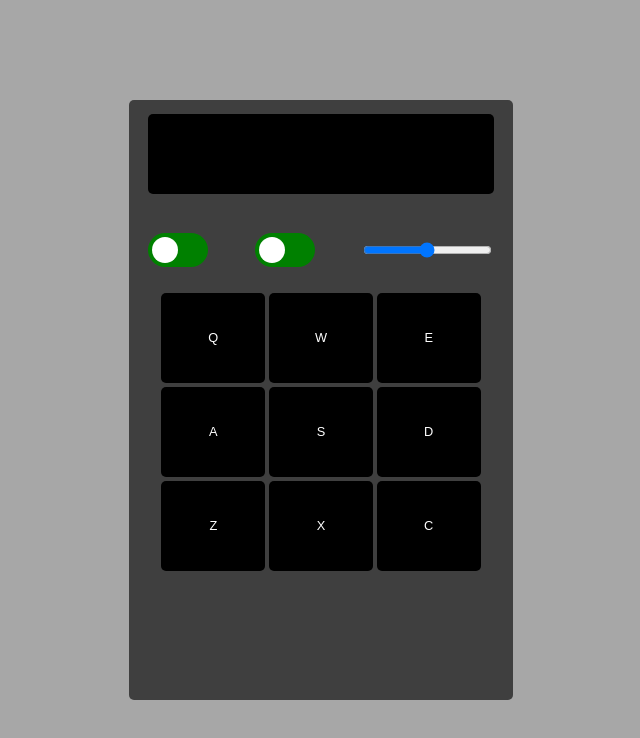
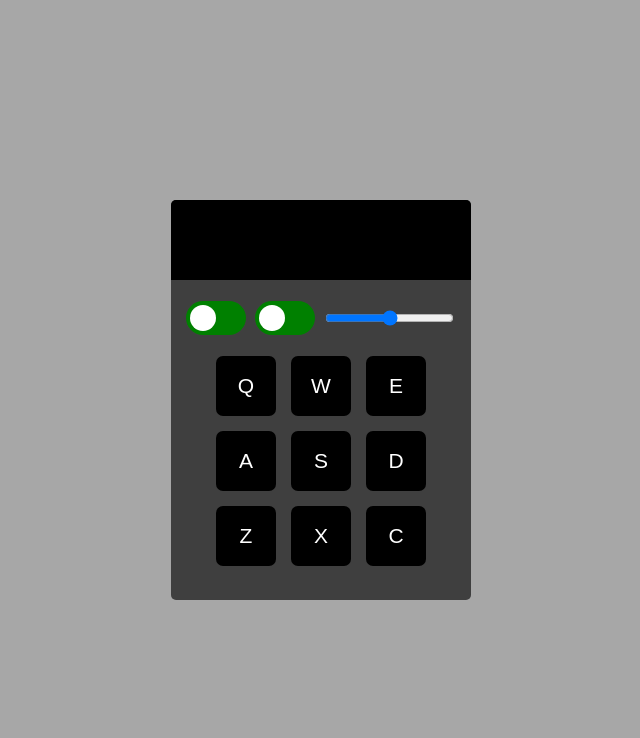
Before and after one commit to Ignaherrero/fcc-drum-machine, a React (Create React App) app: page / in a window 1280 px wide. Shown: the top 738 px of the page, without its empty margins (319-959 px from the left). Built offline with nearby package versions, Linux system fonts and the light colour scheme.

Commit message:
Refactor App.css

```diff
--- a/src/App.css
+++ b/src/App.css
@@ -1,60 +1,75 @@
-#root {
+:root {
+  font-size: 14px;
+  -webkit-user-select: none;
+  -ms-user-select: none;
+  user-select: none;
+}
+
+ul {
+  list-style-type: none;
+  margin: 0;
+  padding: 0;
+}
+
+body {
+  margin: 0;
+  background-color: #a7a7a7;
+  font-family: "Lato", sans-serif;
   display: flex;
   justify-content: center;
   align-items: center;
   height: 100vh;
 }
-body {
-  background-color: #a7a7a7;
-  font-family: "Lato", sans-serif;
-}
-#container {
+
+.container {
   background-color: #3f3f3f;
-  height: 75vh;
-  width: 30vw;
-  border: none;
+  height: 400px;
+  width: 300px;
   border-radius: 5px;
 }
-#drum-machine {
+
+.display {
+  display: block;
+  text-align: center;
+  line-height: 80px;
+  height: 80px;
+  color: white;
+  background-color: black;
+  border-radius: 5px 5px 0px 0px;
+}
+
+.panel {
   display: flex;
-  flex-direction: column;
+  justify-content: space-between;
+  width: 90%;
+  margin: 1.5em auto;
 }
-#display {
-  height: 5em;
-  width: 90%;
+
+.grid-container {
+  display: grid;
+  grid-template-columns: repeat(3, 60px);
+  grid-template-rows: repeat(3, 60px);
+  gap: 15px;
+  justify-content: center;
+  align-items: stretch;
+}
+
+.drum-pad {
+  margin: auto;
+  width: 250px;
+}
+
+.pad {
+  padding: 0;
+  margin: 0;
+  display: block;
+  color: white;
+  font-size: 1.5rem;
   background-color: black;
-  color: white;
-  vertical-align: middle;
+  height: 100%;
+  width: 100%;
   border-style: none;
-  border-radius: 5px;
-  margin: 0.9rem auto;
-}
-span {
-  display: flex;
-  align-items: center;
-  justify-content: center;
-}
-#panel {
- display: flex;
- justify-content: space-between;
- width: 90%;
- margin:1.5em auto;
-}
-#drum-pad {
-  margin:auto;
-  width:90%;
-}
-ul{
-  display:flex;
-  flex-flow: row wrap;
-  justify-content: center;
-  list-style-type: none;
-  margin:0;
-  padding:0;
-}
-li{
-  width: calc(90% / 3);
-  margin: 2px;
+  border-radius: .5rem;
 }
 
 .switch {
@@ -94,18 +109,19 @@ li{
   transition: 0.4s;
 }
 
-input:checked + .slider {
+input:checked+.slider {
   background-color: red;
 }
-input:checked + .sound {
+
+input:checked+.sound {
   background-color: green;
 }
 
-input:focus + .slider {
+input:focus+.slider {
   box-shadow: 0 0 1px #2196f3;
 }
 
-input:checked + .slider:before {
+input:checked+.slider:before {
   -webkit-transform: translateX(26px);
   -ms-transform: translateX(26px);
   transform: translateX(26px);
--- a/src/App.js
+++ b/src/App.js
@@ -3,8 +3,9 @@ import './App.css';
 import Pad from './Components/Pad';
 import Display from "./Components/Display";
 import ControlPanel from "./Components/ControlPanel";
+
 // sonidos:
-const bankOne = [{
+const BANKONE = [{
   keyCode: 81,
   keyTrigger: 'Q',
   id: 'Heater-1',
@@ -52,7 +53,7 @@ const bankOne = [{
 },
 ];
 //Estos son diferentes sonidos:
-const bankTwo = [{
+const BANKTWO = [{
   keyCode: 81,
   keyTrigger: 'Q',
   id: 'Chord-1',
@@ -105,7 +106,7 @@ class App extends React.Component {
       volume: 0.50,
       power: true,
       id: "",
-      choseSound: "BankOne",
+      choseSound: "BANKONE",
       display: ""
     };
     this.handleKeyPress = this.handleKeyPress.bind(this);
@@ -137,8 +138,8 @@ class App extends React.Component {
   switchSound() {
     if (this.state.power) {
       this.setState(state => ({
-        choseSound: state.choseSound === "BankOne" ? "BankTwo" : "BankOne",
-        display: state.choseSound === "BankOne" ? "BankTwo" : "BankOne"
+        choseSound: state.choseSound === "BANKONE" ? "BANKTWO" : "BANKONE",
+        display: state.choseSound === "BANKONE" ? "BANKTWO" : "BANKONE"
       }))
       setTimeout(() => this.setState({
         display: String.fromCharCode(160)
@@ -148,13 +149,13 @@ class App extends React.Component {
 
   handleClick(downKeyTrigger) {
     let key;
-    key = bankOne.find(({ keyTrigger }) => keyTrigger === downKeyTrigger);
+    key = BANKONE.find(({ keyTrigger }) => keyTrigger === downKeyTrigger);
     this.playSound(key.keyTrigger);
   }
 
   handleKeyPress(e) {
     let key;
-    key = bankOne.find(({ keyCode }) => keyCode === e.keyCode);
+    key = BANKONE.find(({ keyCode }) => keyCode === e.keyCode);
     if (typeof key !== 'undefined') {
       this.playSound(key.keyTrigger);
     }
@@ -166,9 +167,7 @@ class App extends React.Component {
       sound.volume = this.state.volume;
       sound.currentTime = 0;
       sound.play();
-      const { id } = this.state.choseSound === "BankOne" ? bankOne.find(({ keyTrigger }) => keyTrigger === sound.id)
-      :
-      bankTwo.find(({ keyTrigger }) => keyTrigger === sound.id);
+      const { id } = this.state.choseSound === "BANKONE" ? BANKONE.find(({ keyTrigger }) => keyTrigger === sound.id) : BANKTWO.find(({ keyTrigger }) => keyTrigger === sound.id);
       this.setState({
         display: id
       })
@@ -182,17 +181,13 @@ class App extends React.Component {
   }
   render() {
     return (
-      <div id="container">
+      <div id="container" className="container">
         <div id="drum-machine">
           <Display display={this.state.display} />
-          <ControlPanel
-            switchSound={this.switchSound}
-            switchPower={this.switchPower}
-            handleVolumeChange={this.handleVolumeChange}
-            volume={this.state.volume} />
-          <div id="drum-pad">
-            <ul>
-              {this.state.choseSound === "BankOne" ? bankOne.map((tecla) =>
+          <ControlPanel switchSound={this.switchSound} switchPower={this.switchPower} handleVolumeChange={this.handleVolumeChange} volume={this.state.volume} />
+          <div id="drum-pad" className="drum-pad">
+            <ul className="grid-container">
+              {this.state.choseSound === "BANKONE" ? BANKONE.map((tecla) =>
                 // Boton con sonido 1
                 <li key={tecla.keyCode}>
                   <Pad
@@ -201,7 +196,7 @@ class App extends React.Component {
                   </Pad>
                 </li>
                 // Boton con sonido 2
-              ) : bankTwo.map((tecla) =>
+              ) : BANKTWO.map((tecla) =>
                 <li key={tecla.keyCode}>
                   <Pad
                     tecla={tecla}
--- a/src/Components/ControlPanel.js
+++ b/src/Components/ControlPanel.js
@@ -2,7 +2,7 @@ import React from "react";
 
 function ControlPanel(props) {
   return (
-    <div id="panel">
+    <div id="panel" className="panel">
       {/* Renderiza el boton switch de power */}
       <label className="switch">
         <input type="checkbox" />
--- a/src/Components/Display.js
+++ b/src/Components/Display.js
@@ -2,7 +2,7 @@ import React from "react";
 function Display(props) {
   return (
     <div>
-      <span id="display">{props.display}</span>
+      <span id="display" className="display">{props.display}</span>
     </div>
   )
 }
--- a/src/Components/Pad.js
+++ b/src/Components/Pad.js
@@ -1,13 +1,12 @@
 import React from "react";
-import ButtonStyle from "../UI/ButtonStyle";
 
 function MusicButton(props) {
 
   return (
-    <ButtonStyle onKeyPress={props.tecla.handleKeyPress} id={props.tecla.id} className="drum-pad" onClick={() => { props.handleClick(props.tecla.keyTrigger) }} >
+    <button onKeyPress={props.tecla.handleKeyPress} id={props.tecla.id} className="pad" onClick={() => { props.handleClick(props.tecla.keyTrigger) }} >
       {props.tecla.keyTrigger}
       <audio id={props.tecla.keyTrigger} className="clip" src={props.tecla.url}> </audio>
-    </ButtonStyle>
+    </button>
   )
 }
 
--- a/src/UI/ButtonStyle.js
+++ b/src/UI/ButtonStyle.js
@@ -1,15 +1,5 @@
 import styled from "styled-components";
 const ButtonStyle = styled.button`
-  font-size: 0.8em;
-  padding: 0.25em 1em;
-  border: none;
-  border-radius: 5px;
-  color: white;
-  background-color: black;
-  cursor: pointer;
-  outline: none;
-  height: 90px;
-  width: 100%;
 }
 `
 export default ButtonStyle;
```
